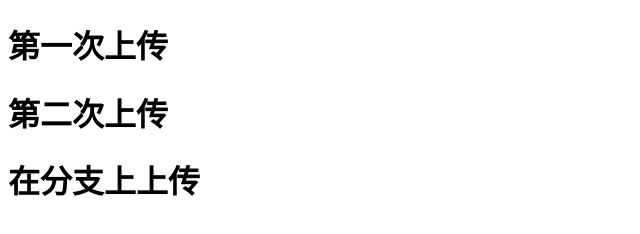
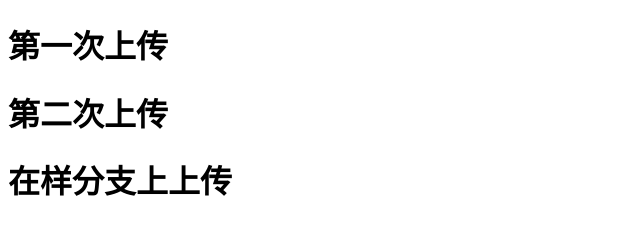
Before and after one commit to yinyanxiao/houjiandong.github.io, a plain HTML site: page first/1-first.html in a window 1280 px wide. Shown: the whole page, without its empty margins (0-640 px from the left). Drawn offline with Linux system fonts and the light colour scheme.

Commit message:
杨上提交

```diff
--- a/first/1-first.html
+++ b/first/1-first.html
@@ -7,7 +7,7 @@
 <body>
 	<h1>第一次上传</h1>
 	<h1>第二次上传</h1>
-	<h1>在分支上上传</h1>
+	<h1>在样分支上上传</h1>
 
 </body>
 </html>
```
